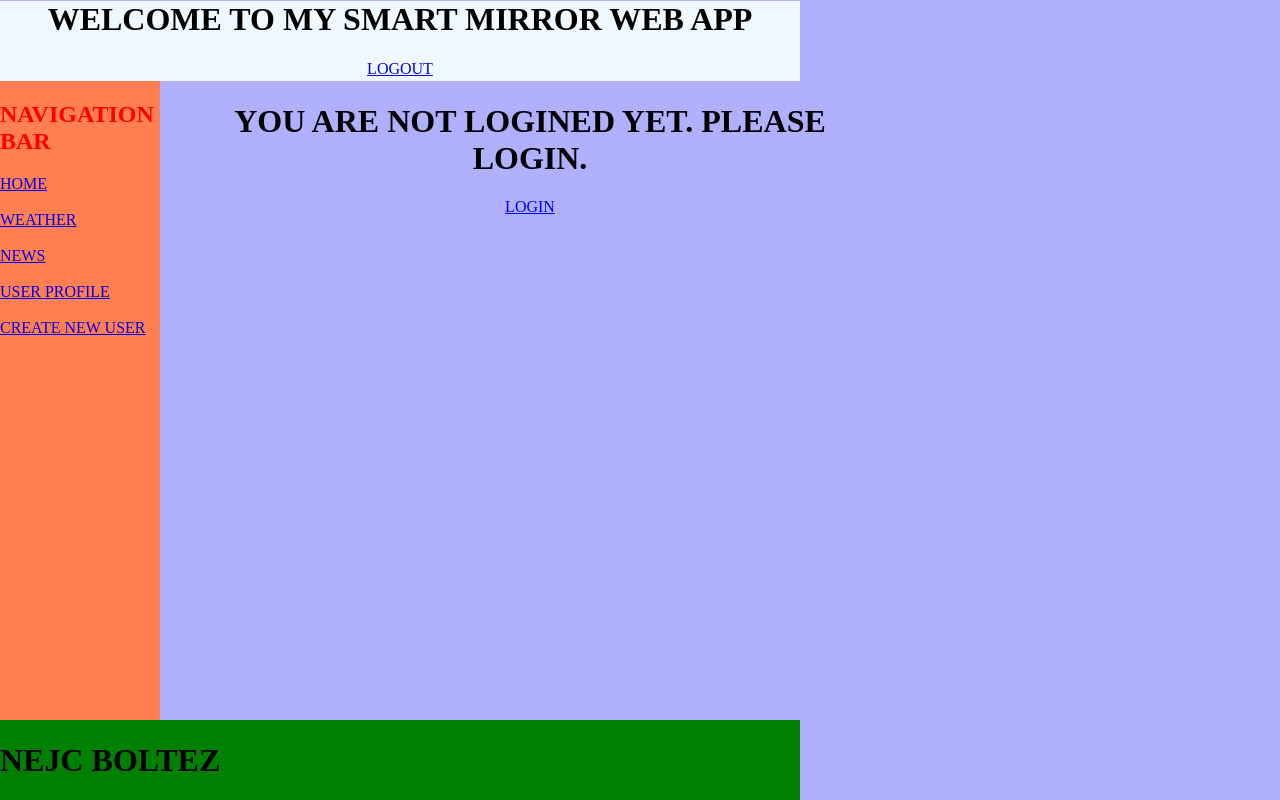
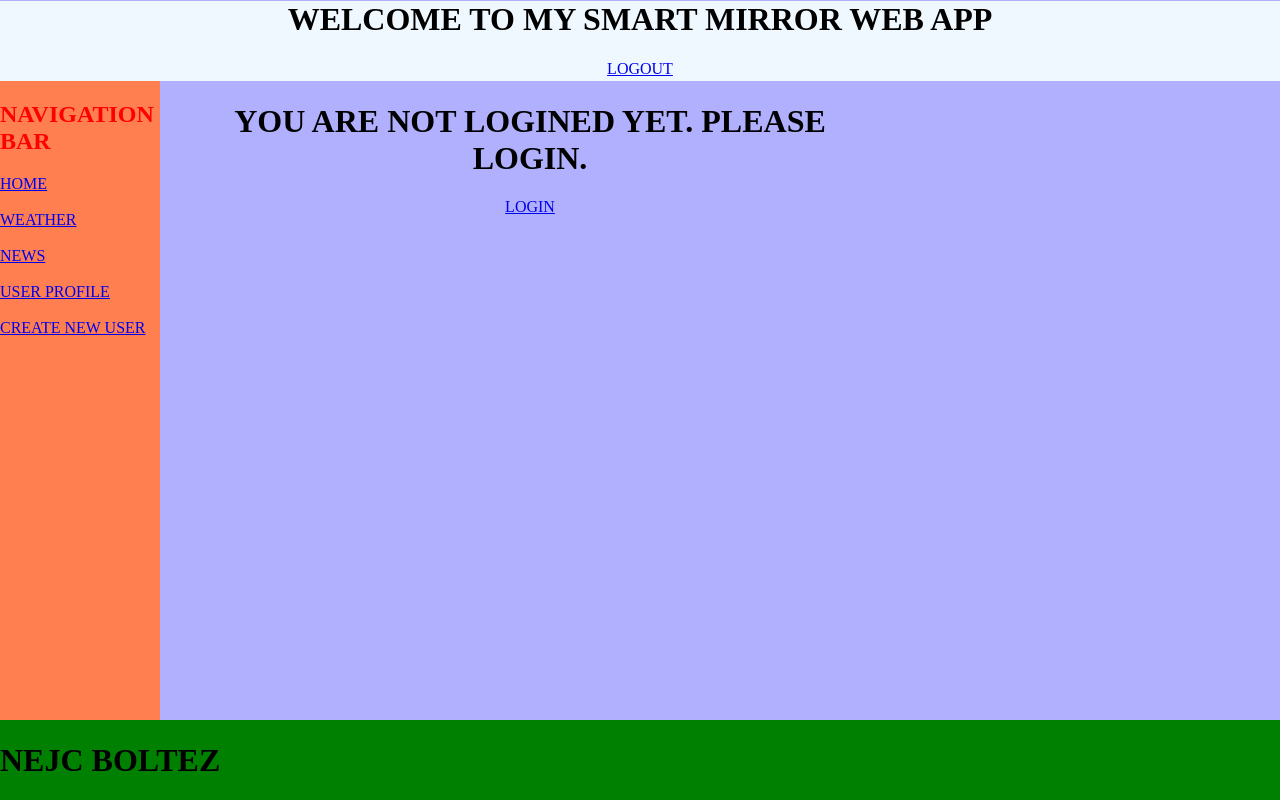
Before and after one commit to NejcBoltez/smart-mirror-server, a Django app: page / in a window 1280 px wide. Run offline with Django 3.2, Linux system fonts and the light colour scheme.

Commit message:
Header and footer width to 100%

```diff
--- a/templates/main_header.html
+++ b/templates/main_header.html
@@ -22,7 +22,7 @@
         header {
             text-align: center;
             background-color: aliceblue;
-            width: 100vh;
+            width: 100%;
             height: 10vh;
             padding: none;
             margin: none;
@@ -53,7 +53,7 @@
             position: absolute;
             bottom: 0;
             margin: 0;
-            width: 100vh;
+            width: 100%;
         }
     </style>
     <header>
```
